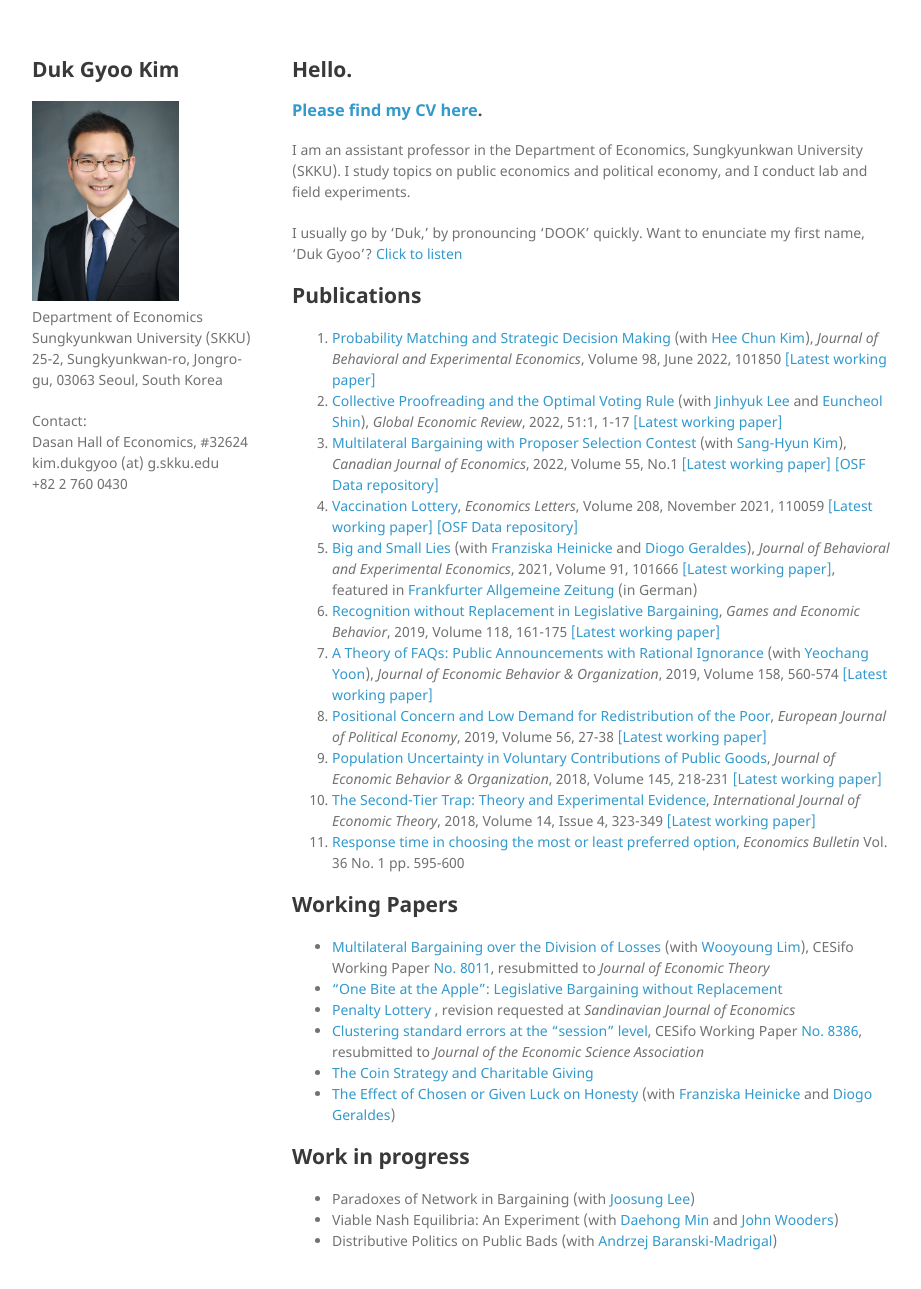
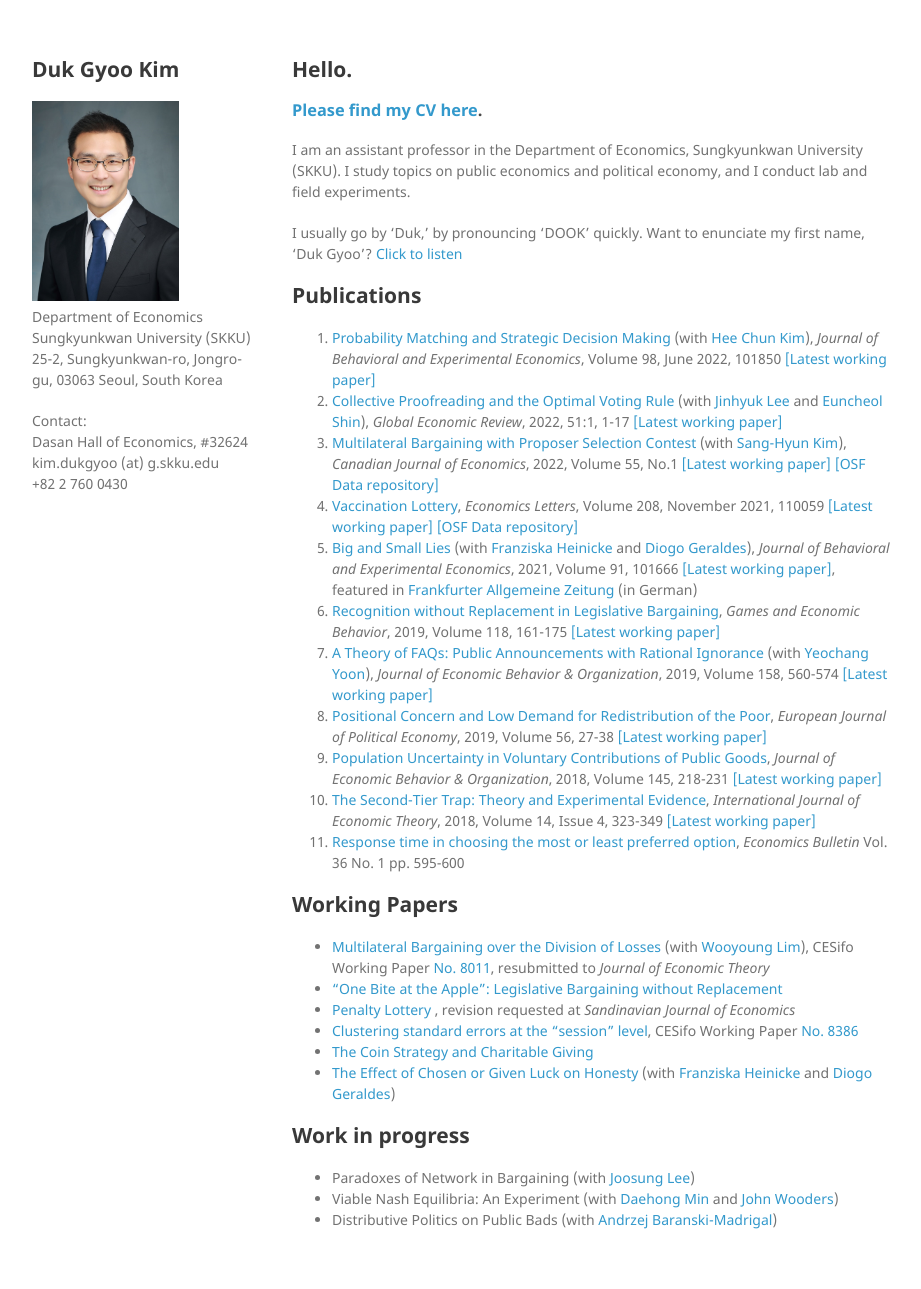
Before and after one commit to kimdukgyoo/kimdukgyoo.github.io, a Jekyll site: the page built from index.md, in a window 1280 px wide and 1321 px high. Shown: the top 1289 px of the window, without its empty margins (178-1099 px from the left). Built offline with Jekyll 4.4.1, drawn with Linux system fonts in a browser that asks for light colours; our own code applies the rules of GitHub Pages for plain Markdown files.

Commit message:
Update index.md

```diff
--- a/index.md
+++ b/index.md
@@ -26,7 +26,7 @@
 * <a href="https://kimdukgyoo.github.io/PDFfiles/MBL.pdf" target="_blank">Multilateral Bargaining over the Division of Losses</a> (with <a href="http://wooyoung.people.ust.hk/" target="_blank">Wooyoung Lim</a>), CESifo Working Paper <a href="https://www.cesifo.org/DocDL/cesifo1_wp8011.pdf" target="_blank">No. 8011</a>, resubmitted to _Journal of Economic Theory_
 * <a href="https://kimdukgyoo.github.io/PDFfiles/OneBiteAtTheApple.pdf" target="_blank"> "One Bite at the Apple": Legislative Bargaining without Replacement</a>
 * <a href="https://kimdukgyoo.github.io/PDFfiles/Penalty_Lottery.pdf" target="_blank"> Penalty Lottery </a>, revision requested at _Sandinavian Journal of Economics_
-* <a href="https://kimdukgyoo.github.io/PDFfiles/ClusteringSEsession.pdf" target="_blank">Clustering standard errors at the "session" level</a>, CESifo Working Paper <a href="https://www.cesifo.org/DocDL/cesifo1_wp8386.pdf" target="_blank">No. 8386</a>, resubmitted to _Journal of the Economic Science Association_
+* <a href="https://kimdukgyoo.github.io/PDFfiles/ClusteringSEsession.pdf" target="_blank">Clustering standard errors at the "session" level</a>, CESifo Working Paper <a href="https://www.cesifo.org/DocDL/cesifo1_wp8386.pdf" target="_blank">No. 8386</a>
 * <a href="https://kimdukgyoo.github.io/PDFfiles/CoinStrategyandCharitableGiving.pdf" target="_blank"> The Coin Strategy and Charitable Giving</a>
 * <a href="https://kimdukgyoo.github.io/PDFfiles/LuckLying.pdf" target="_blank"> The Effect of Chosen or Given Luck on Honesty</a> (with <a href="https://sites.google.com/view/franziskaheinicke/research?authuser=0" target="_blank">Franziska Heinicke</a> and <a href="https://sites.google.com/site/diogogeraldes/research" target="_blank">Diogo Geraldes</a>)
 
```
